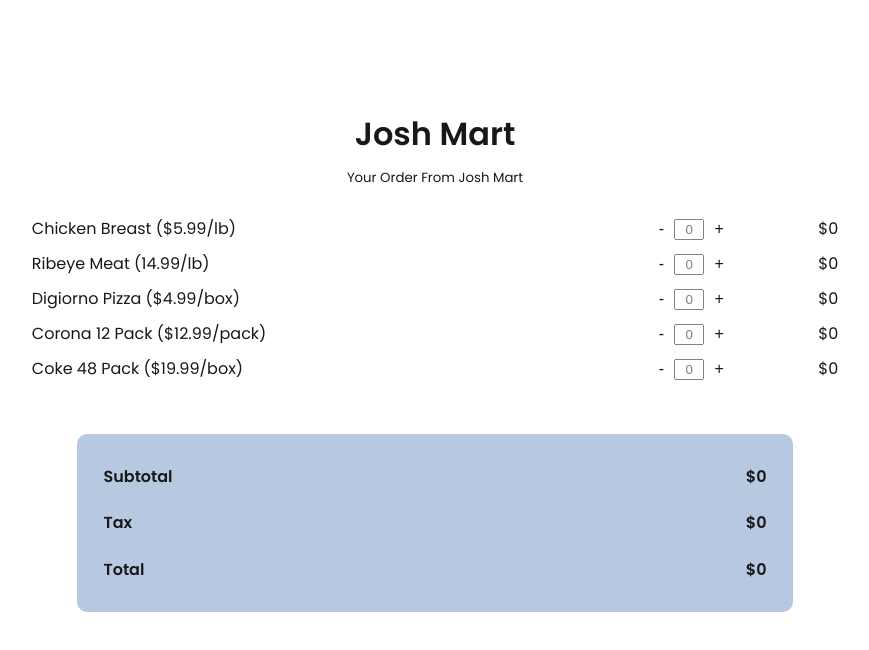
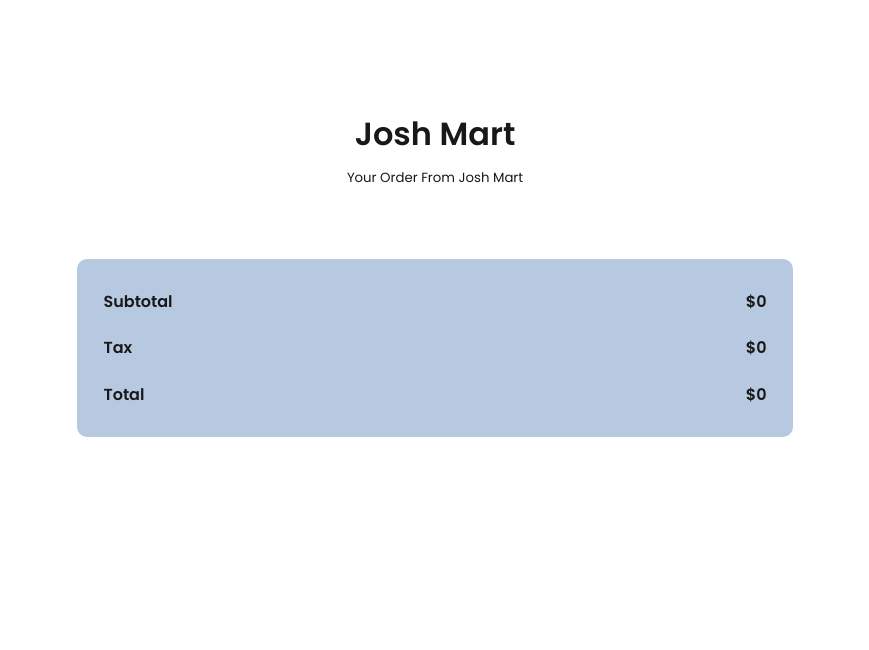
Before and after one commit to joshkim23/shoppingCart, a plain HTML site: page index.html in a window 1280 px wide. Shown: the whole page, without its empty margins (205-1074 px from the left). Drawn offline with Linux system fonts and the light colour scheme.

Commit message:
Update index.html

```diff
--- a/index.html
+++ b/index.html
@@ -12,8 +12,9 @@
             <h1 class = "header">Josh Mart</h1>
             <h5>Your Order From Josh Mart</h5>
 
-            <ul>
-                <li id = "item1">
+            <ul class = "list">
+                <!-- the js code for initialize() is essentially creating this block. shown just for reference -->
+                <!-- <li id = "item1">
                     <span class = "item-name"></span>
                     <span class = "quantity-box">
                         <button class = "add-or-subtract" id = "minus1"> - </button>
@@ -22,51 +23,8 @@
                     </span>
                     <span class = "cost-per-item" id = "sub1">$0</span>
                     </span>
-                </li>
+                </li> -->
 
-                <li id = "item2">
-                    <span class = "item-name"></span>
-                    <span class = "quantity-box">
-                        <button class = "add-or-subtract" id = "minus2"> - </button>
-                        <input type = "text" placeholder = "0" id = "quantity2">
-                        <button class = "add-or-subtract" id = "plus2"> +</button>
-                    </span>
-                    <span class = "cost-per-item" id = "sub2">$0</span>
-                    </span>
-                </li>
-
-                <li id = "item3">
-                    <span class = "item-name"></span>
-                    <span class = "quantity-box">
-                        <button class = "add-or-subtract" id = "minus3"> - </button>
-                        <input type = "text" placeholder = "0" id = "quantity3">
-                        <button class = "add-or-subtract" id = "plus3"> +</button>
-                    </span>
-                    <span class = "cost-per-item" id = "sub3">$0</span>
-                    </span>
-                </li>
-
-                <li id = "item4">
-                    <span class = "item-name"></span>
-                    <span class = "quantity-box">
-                        <button class = "add-or-subtract" id = "minus4"> - </button>
-                        <input type = "text" placeholder = "0" id = "quantity4">
-                        <button class = "add-or-subtract" id = "plus4"> +</button>
-                    </span>
-                    <span class = "cost-per-item" id = "sub4">$0</span>
-                    </span>
-                </li>
-
-                <li id = "item5">
-                    <span class = "item-name"></span>
-                    <span class = "quantity-box">
-                        <button class = "add-or-subtract" id = "minus5"> - </button>
-                        <input type = "text" placeholder = "0" id = "quantity5">
-                        <button class = "add-or-subtract" id = "plus5"> +</button>
-                    </span>
-                    <span class = "cost-per-item" id = "sub5">$0</span>
-                    </span>
-                </li>
             </ul>
 
             <br>
```
